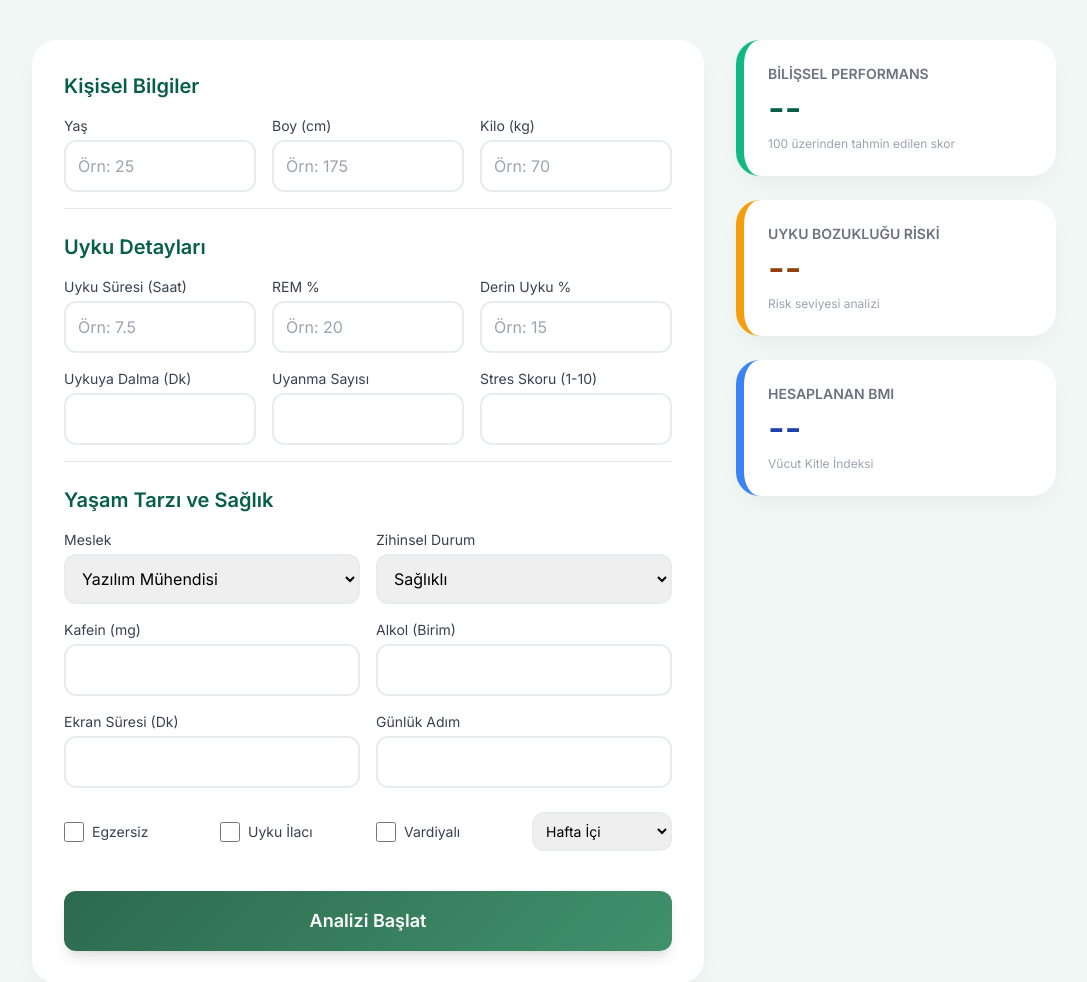
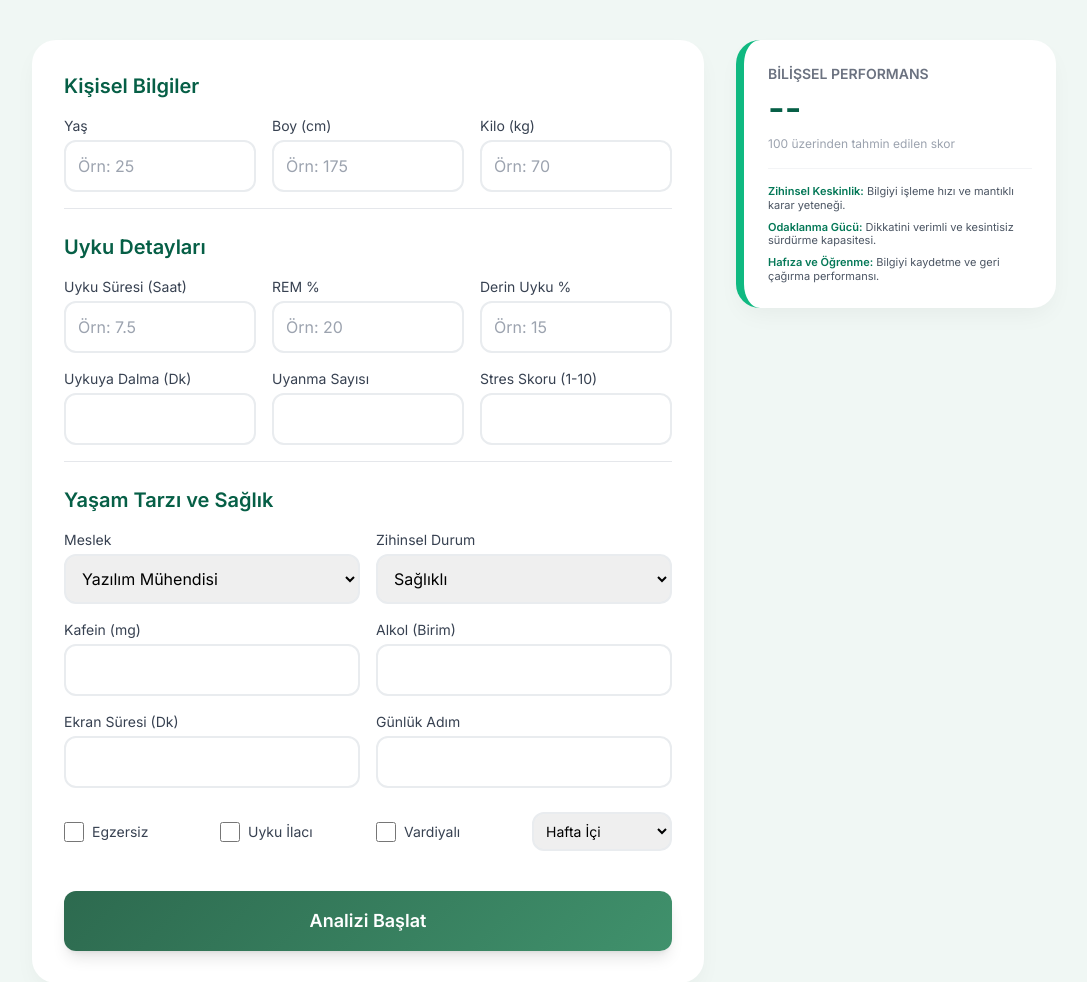
Before and after one commit to moruex/SleepWell-AI-Predictor, a FastAPI app: page / in a window 1280 px wide. Shown: the part 104-1086 px from the top of the page, without its empty margins (96-1183 px from the left). Run offline with FastAPI, Linux system fonts and the light colour scheme; parts of the project's set-up code (start-up, migrations or seed data) failed here and were passed over; some libraries are stand-ins or nearby versions.

Commit message:
Bilisel performans bilgilendirme metni eklendi

```diff
--- a/templates/index.html
+++ b/templates/index.html
@@ -199,6 +199,22 @@
                     <h3 class="text-sm uppercase font-bold text-gray-500 mb-1">Bilişsel Performans</h3>
                     <div id="cogResult" class="text-4xl font-bold text-emerald-800">--</div>
                     <p class="text-xs text-gray-400 mt-2">100 üzerinden tahmin edilen skor</p>
+
+                    <div class="mt-4 pt-4 border-t border-gray-100 space-y-2 text-left">
+                        <p class="text-[11px] leading-tight text-gray-600">
+                            <span class="font-bold text-emerald-700">Zihinsel Keskinlik:</span> Bilgiyi işleme hızı ve
+                            mantıklı karar yeteneği.
+                        </p>
+                        <p class="text-[11px] leading-tight text-gray-600">
+                            <span class="font-bold text-emerald-700">Odaklanma Gücü:</span> Dikkatini verimli ve
+                            kesintisiz sürdürme kapasitesi.
+                        </p>
+                        <p class="text-[11px] leading-tight text-gray-600">
+                            <span class="font-bold text-emerald-700">Hafıza ve Öğrenme:</span> Bilgiyi kaydetme ve geri
+                            çağırma performansı.
+                        </p>
+                    </div>
+                </div>
             </div>
 
             <div class="card p-6 border-l-8 border-amber-500">
```
Lines whose indentation alone changed are shown as unchanged.
